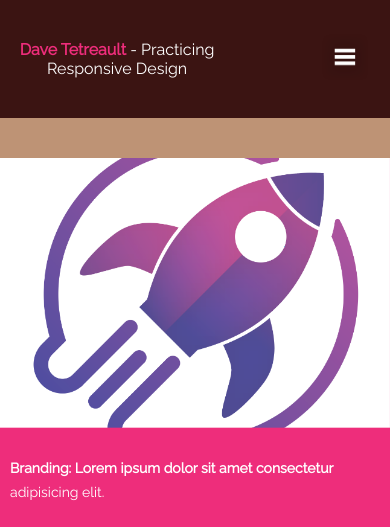
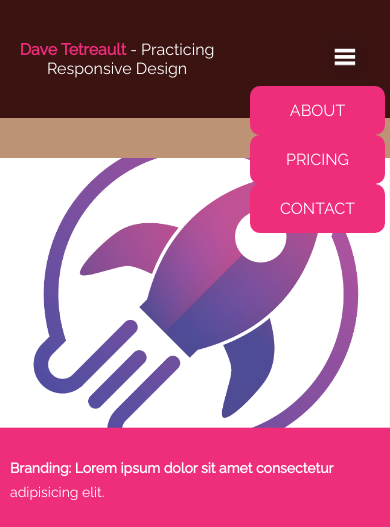
Before and after one commit to davetetreault221/Responsive-Web-Design, a PHP site: page /index.html in a window 390 px wide. Shown: the top 527 px of the page. Run offline with PHP 8.4, Linux system fonts and the light colour scheme.

Commit message:
Fixed Nav Bar

```diff
--- a/index.html
+++ b/index.html
@@ -6,6 +6,11 @@
     <meta http-equiv="X-UA-Compatible" content="ie=edge">
     <title>Practicing ajusting a responsive website</title>
     <link rel="stylesheet" href="style.css">
+
+    <link rel="apple-touch-icon" sizes="180x180" href="images/apple-touch-icon.png">
+    <link rel="icon" type="image/png" sizes="32x32" href="images/favicon-32x32.png">
+    <link rel="icon" type="image/png" sizes="16x16" href="images/favicon-16x16.png">
+    <link rel="manifest" href="images/site.webmanifest">
 
     <link href="https://fonts.googleapis.com/css?family=Raleway&display=swap" rel="stylesheet">
 </head>
--- a/style.css
+++ b/style.css
@@ -137,8 +137,10 @@
     }
 
     .mob-nav {
-        display: none;
+        display: flex;
+        flex-direction: column;
         position: absolute;
+        right: 5px;
     }
 }
 
@@ -149,11 +151,6 @@
     .col{
         width: 100%;
     }
-
-    /* header {
-        display: block;
-        text-align: center;
-    } */
 
     .container {
         padding-top: 40px;
```
Also changed, not shown: images/android-chrome-192x192.png (added), images/android-chrome-512x512.png (added), images/apple-touch-icon.png (added), images/favicon-16x16.png (added), images/favicon-32x32.png (added), images/favicon.ico (added), images/site.webmanifest (added), 1 other file.
